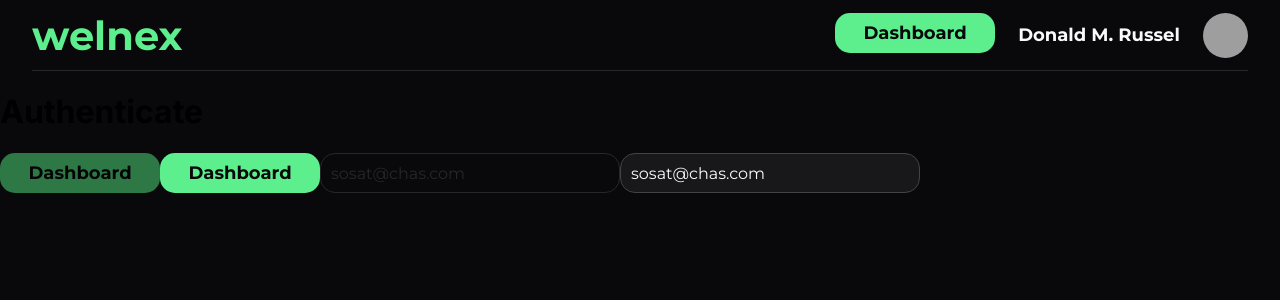
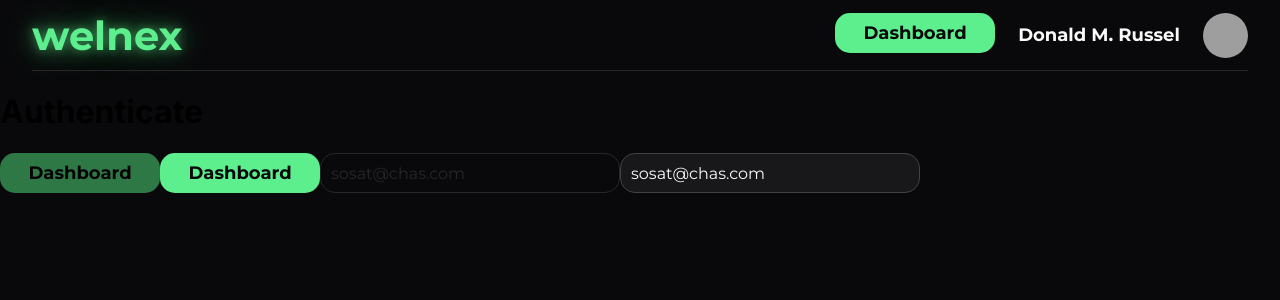
Before and after one commit to yodreik/frontend, a Next.js app: page /test in a window 1280 px wide. In both pictures the pointer is over the element "welnex". Shown: the top 300 px of the page. Built offline with nearby package versions, Linux system fonts and the light colour scheme; grey boxes are pictures that could not be loaded.

Commit message:
chore: Add glow for logo in header

```diff
--- a/src/components/header/header.module.css
+++ b/src/components/header/header.module.css
@@ -35,7 +35,17 @@
     font-weight: 700;
     font-size: 40px;
 
+    transition: 0.3s;
+
     color: var(--green);
+}
+
+.logo:hover {
+    transition: 0.3s;
+    /* color: var(--black); */
+    text-shadow: 0 0 10px #5def8d66, 0 0 20px #5def8d66, 0 0 35px #5def8d66;
+
+    cursor: pointer;
 }
 
 .separatorContainer {
```
